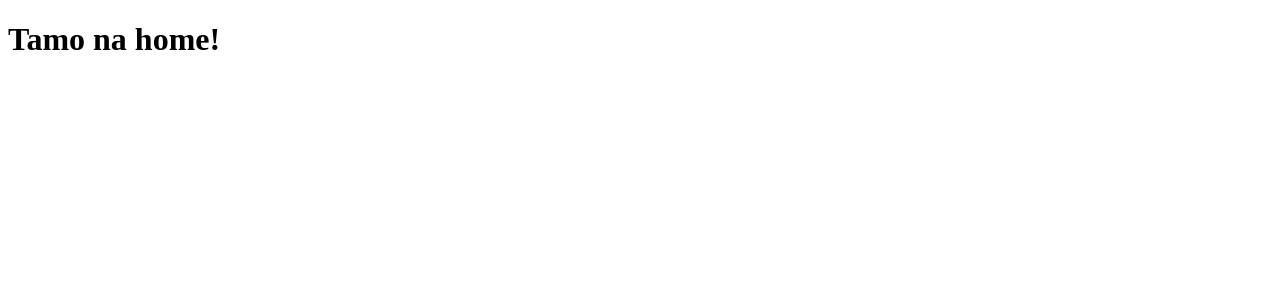
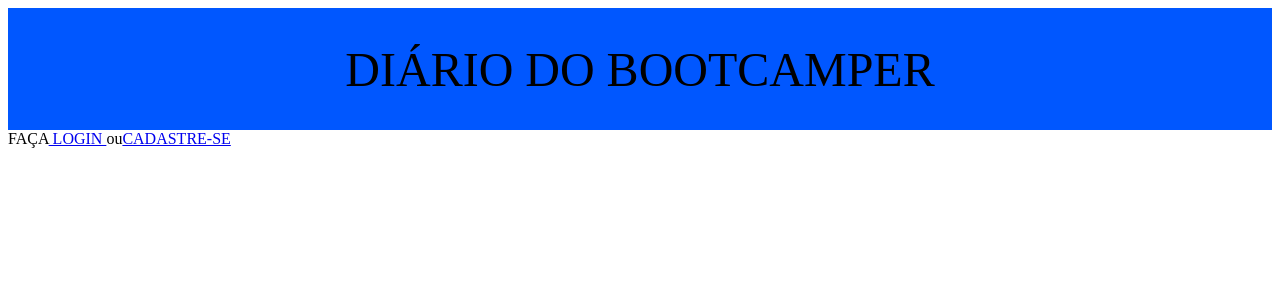
Before and after one commit to paulo-sinkawa/bootcamper-diary-client, a React (Create React App) app: page / in a window 1280 px wide. Shown: the top 300 px of the page. Built offline with nearby package versions, Linux system fonts and the light colour scheme.

Commit message:
um pouco de css

```diff
--- a/src/pages/Home/index.js
+++ b/src/pages/Home/index.js
@@ -1,3 +1,20 @@
+import { Link } from "react-router-dom";
+import styles from "./styles.module.css";
+
 export function Home() {
-  return <h1>Tamo na home!</h1>;
+  return (
+    <>
+      <div>
+        <header className={styles.header}>DIÁRIO DO BOOTCAMPER</header>
+      </div>
+      <div>
+        <span>
+          FAÇA
+          <Link to="/login"> LOGIN </Link>
+          ou
+          <Link to="/signup">CADASTRE-SE</Link>
+        </span>
+      </div>
+    </>
+  );
 }
--- /dev/null
+++ b/src/pages/Home/styles.module.css
@@ -0,0 +1,9 @@
+.header {
+  display: flex;
+  justify-content: center;
+  align-items: center;
+  font-family: "sans-serif";
+  font-size: 3em;
+  height: 122px;
+  background-color: #0057ff;
+}
--- a/src/pages/Login/index.js
+++ b/src/pages/Login/index.js
@@ -2,6 +2,7 @@ import { useState, useContext } from "react";
 import { AuthContext } from "../../contexts/authContext";
 import { api } from "../../api/api";
 import { useNavigate } from "react-router-dom";
+import styles from "./styles.module.css";
 
 export function Login() {
   const [form, setForm] = useState({
@@ -33,6 +34,10 @@ export function Login() {
   }
 
   return (
+    <>
+      <div>
+        <header className={styles.header}>DIÁRIO DO BOOTCAMPER</header>
+      </div>
       <form onSubmit={handleSumit}>
         <label>Email:</label>
         <input
@@ -50,5 +55,6 @@ export function Login() {
         />
         <button type="submit">Entrar!</button>
       </form>
+    </>
   );
 }
--- /dev/null
+++ b/src/pages/Login/styles.module.css
@@ -0,0 +1,9 @@
+.header {
+  display: flex;
+  justify-content: center;
+  align-items: center;
+  font-family: "sans-serif";
+  font-size: 3em;
+  height: 122px;
+  background-color: #0057ff;
+}
--- a/src/pages/Profile/index.js
+++ b/src/pages/Profile/index.js
@@ -2,6 +2,7 @@ import { useEffect, useState, useContext } from "react";
 import { api } from "../../api/api";
 import { useNavigate } from "react-router-dom";
 import { AuthContext } from "../../contexts/authContext";
+import styles from "./styles.module.css";
 
 export function Profile() {
   // const [user, setUser] = useState({ name: "", email: "" });
@@ -24,6 +25,9 @@ export function Profile() {
 
   return (
     <>
+      <div>
+        <header className={styles.header}>DIÁRIO DO BOOTCAMPER</header>
+      </div>
       <h1>{loggedInUser.user.name}</h1>
       <p>{loggedInUser.user.email}</p>
       <button onClick={handleLogOut}>Sair</button>
--- /dev/null
+++ b/src/pages/Profile/styles.module.css
@@ -0,0 +1,9 @@
+.header {
+  display: flex;
+  justify-content: center;
+  align-items: center;
+  font-family: "sans-serif";
+  font-size: 3em;
+  height: 122px;
+  background-color: #0057ff;
+}
--- a/src/pages/Signup/index.js
+++ b/src/pages/Signup/index.js
@@ -1,6 +1,7 @@
 import { useState } from "react";
 import { api } from "../../api/api";
 import { useNavigate } from "react-router-dom";
+import styles from "./styles.module.css";
 
 export function Signup() {
   const navigate = useNavigate();
@@ -48,6 +49,10 @@ export function Signup() {
   }
 
   return (
+    <>
+      <div>
+        <header className={styles.header}>DIÁRIO DO BOOTCAMPER</header>
+      </div>
       <form onSubmit={handleSubmit}>
         <label htmlFor="formName">Nome:</label>
         <input
@@ -86,5 +91,6 @@ export function Signup() {
         />
         <button type="submit">Cadastrar</button>
       </form>
+    </>
   );
 }
--- /dev/null
+++ b/src/pages/Signup/styles.module.css
@@ -0,0 +1,9 @@
+.header {
+  display: flex;
+  justify-content: center;
+  align-items: center;
+  font-family: "sans-serif";
+  font-size: 3em;
+  height: 122px;
+  background-color: #0057ff;
+}
```
Lines whose indentation alone changed are shown as unchanged.
